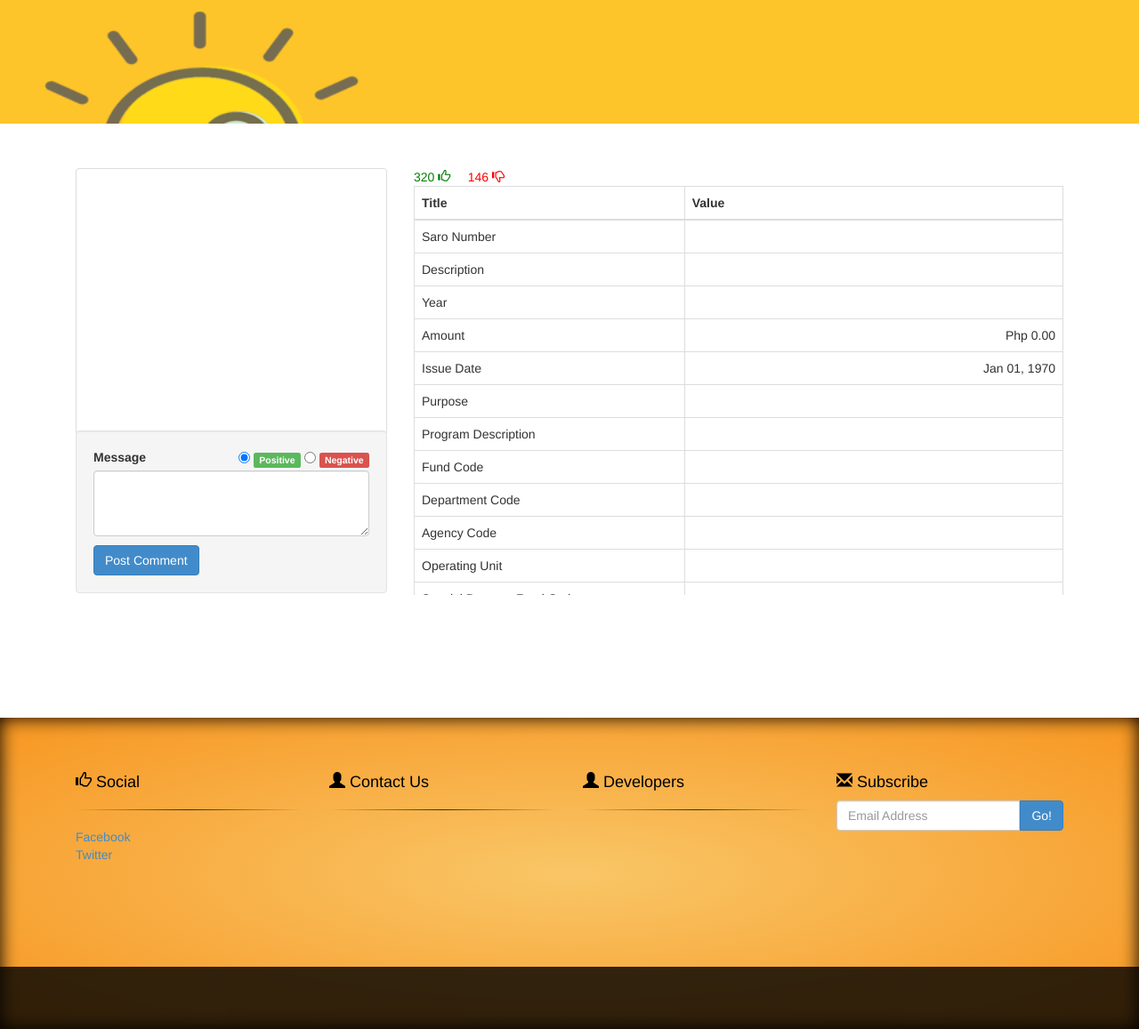
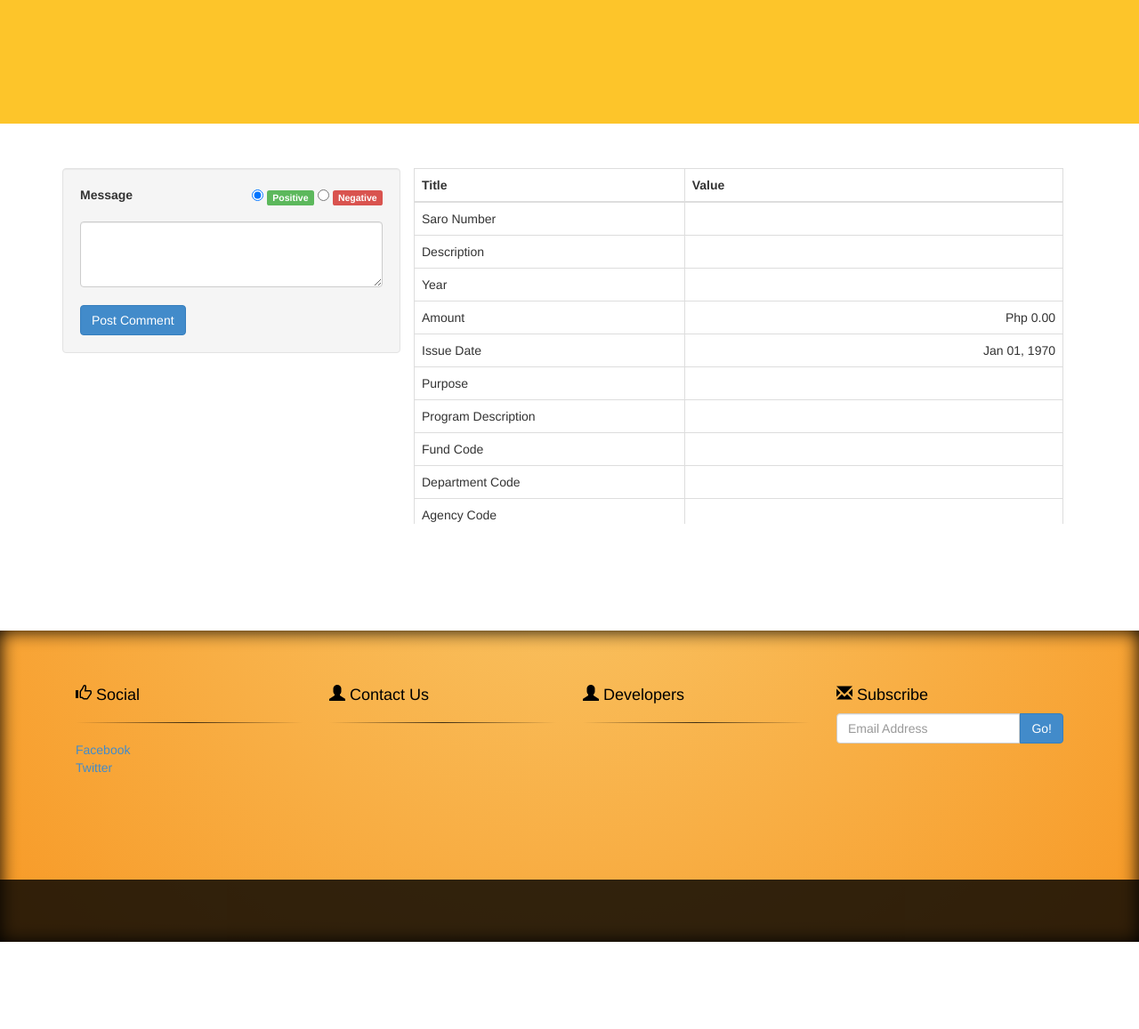
Before and after one commit to wizardspro/taxTrackPH, a PHP site: page /view.php?id=1 in a window 1280 px wide. Shown: the part 51-1208 px from the top of the page at 89% size. After the commit the page ends 1110 px from the top, so only its background shows below. Run offline with PHP 8.4, Linux system fonts and the light colour scheme; data that the repository does not hold is empty.

Commit message:
update on view

```diff
--- a/view.php
+++ b/view.php
@@ -31,29 +31,22 @@
             </div>
         </div>
         <div class="container" id='site_content'>
-            <div class="col-md-4 ">
-                <div class="panel panel-default" style="height:300px;overflow:auto;margin-bottom:-5px;">
-
+        	<div class="col-md-4 well">
+        		<form method="post" action="view.php">
+                <div class="pull-right">
+                    <input type="radio" id="radio_positive" name="comment_status" value="1" checked>
+                    <span class="label label-success">Positive</span>
+                    <input type="radio" id="radio_negative" name="comment_status" value="0">
+                    <span class="label label-danger">Negative</span>
                 </div>
-            	<div class="well">
-                    <div class="pull-right">
-                        <input type="radio" id="radio_positive" name="comment_status" checked>
-                        <span class="label label-success">Positive</span>
-                        <input type="radio" id="radio_negative" name="comment_status">
-                        <span class="label label-danger">Negative</span>
-                    </div>
-                    <label for="textarea_comment" class="pull-left">Message </label>
-
-                    <textarea name="textarea_comment" style="margin-top:20px;margin-bottom:10px;" id="textarea_comment" class="form-control" rows="3"></textarea>
-
-                    <button class="btn btn-primary">Post Comment</button>
-                </div>
-            </div>
-            <div class="col-md-8">
-                <div><font color="green">320 <span class="glyphicon glyphicon-thumbs-up"></span></font>
-                    &nbsp;&nbsp;&nbsp;
-                    <font color="red">146 <span class="glyphicon glyphicon-thumbs-down"></span></font></div>
-        	<div style="max-height:460px;overflow:auto;">
+                <label for="textarea_comment" class="pull-left">Message </label>
+                <br><br>
+                <textarea name="textarea_comment" id="textarea_comment" class="form-control" rows="3"></textarea>
+                <br>
+                <input type="submit" class="btn btn-primary" name="btn_submit" value="Post Comment">
+                </form>
+        	</div>
+        	<div class="col-md-8" style="max-height:400px;overflow:auto;">
 	            <table class="table table-bordered">
                     <thead>
                         <tr>
@@ -145,7 +138,6 @@
                         </tr>
 	            	</tbody>
 	            </table>
-                </div>
             </div>
         </div>
         <br>
```
